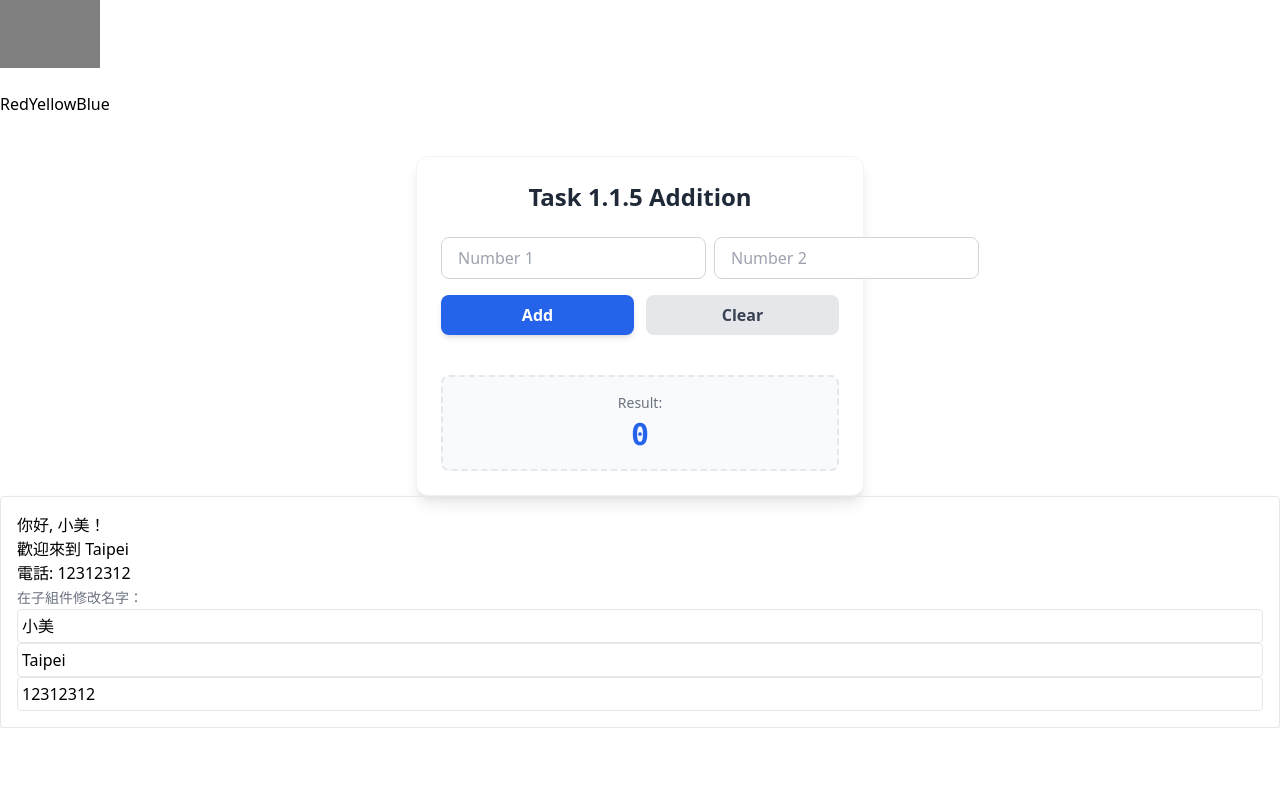
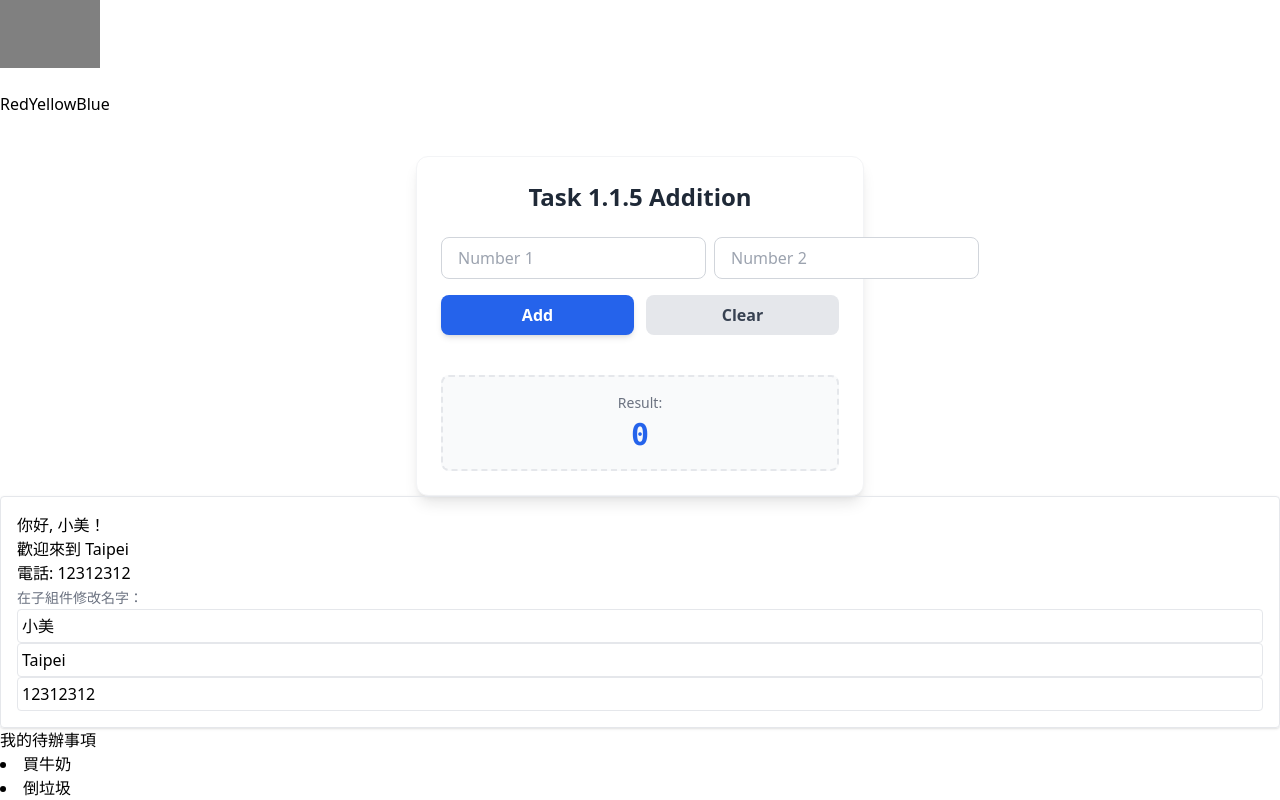
Before and after one commit to kylerlam/learn-react, a React (Vite) app: page / in a window 1280 px wide. Shown: the part 505-1305 px from the top of the page. Before the commit the page ends 1233 px from the top, so only its background shows below. Built offline with nearby package versions, Linux system fonts and the light colour scheme.

Commit message:
chore: add todo list

```diff
--- a/src/App.jsx
+++ b/src/App.jsx
@@ -5,6 +5,7 @@ import Task1_1_DataStore from './1.1.3 DataStore'
 import Task1_1_ChangeColor from './1.1.4 ChangeColor'
 import Task1_1_Addition from './1.1.5 Addition'
 import WelcomeCard from './2.1.1 WelcomeCard'
+import TodoApp from './TodoApp'
 
 function App() {
     const [name, setName] = useState("小美");
@@ -26,6 +27,7 @@ function App() {
                 onPlaceChange={setPlace}
                 onNumberChange={setNumber}
             />
+            <TodoApp />
         </div>
     )
 }
--- /dev/null
+++ b/src/TodoApp.jsx
@@ -0,0 +1,17 @@
+import { useState } from "react"
+
+
+function TodoApp() {
+    const [todos, setTodos] = useState(["買牛奶", "倒垃圾"])
+    return (
+        <div>
+            <h1>我的待辦事項</h1>
+            {
+                todos.map((todo, index) => (
+                    <li key={index}>{todo}</li>
+                ))
+            }
+        </div>
+    )
+}
+export default TodoApp
```
